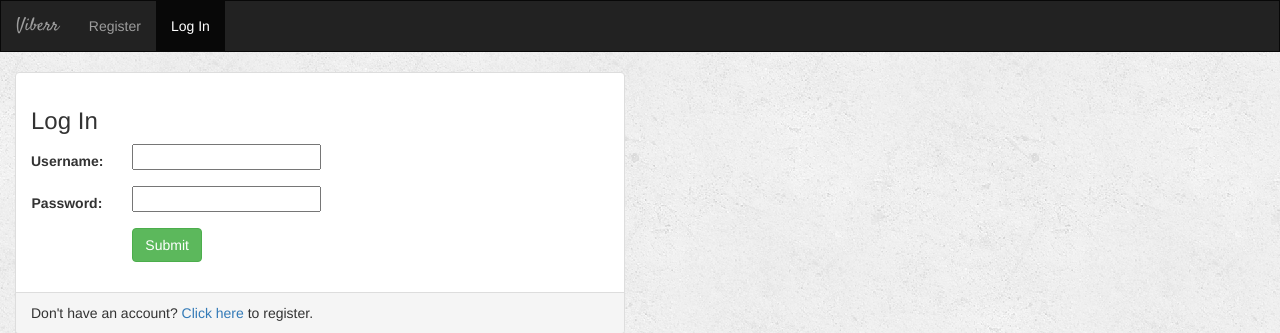
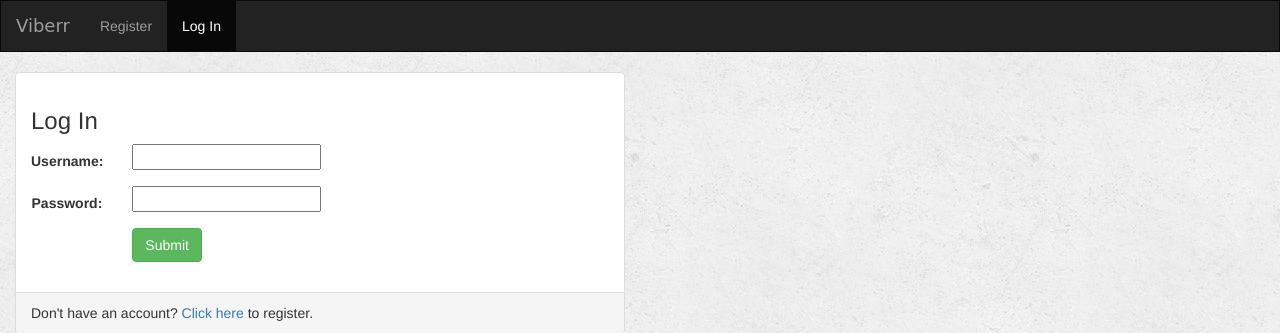
Before and after one commit to Harish321/Mahimusic-old, a Django app: page / in a window 1280 px wide. Shown: the top 333 px of the page. Run offline with Django 3.2, Linux system fonts and the light colour scheme; some libraries are stand-ins or nearby versions; some web fonts are replaced.

Commit message:
offline fonts

```diff
--- /dev/null
+++ b/music/static/music/fonts.css
@@ -0,0 +1,8 @@
+/* latin */
+@font-face {
+  font-family: 'Satisfy';
+  font-style: normal;
+  font-weight: 400;
+  src: local('Satisfy Regular'), local('Satisfy-Regular'), url(https://fonts.gstatic.com/s/satisfy/v8/2OzALGYfHwQjkPYWELy-cw.woff2) format('woff2');
+  unicode-range: U+0000-00FF, U+0131, U+0152-0153, U+02C6, U+02DA, U+02DC, U+2000-206F, U+2074, U+20AC, U+2212, U+2215;
+}
--- a/music/templates/music/base.html
+++ b/music/templates/music/base.html
@@ -6,7 +6,7 @@
     {% load staticfiles %}
     <link rel="shortcut icon" type="image/png" href="{%  static 'favicon.ico' %}"/>
     <link rel="stylesheet" href="https://maxcdn.bootstrapcdn.com/bootstrap/3.3.6/css/bootstrap.min.css">
-    <link href='https://fonts.googleapis.com/css?family=Satisfy' rel='stylesheet' type='text/css'>
+    <link href="{% static 'music/fonts.css' %}" rel='stylesheet' type='text/css'>
     <link rel="stylesheet" type="text/css" href="{% static 'music/style.css' %}"/>
     <script src="https://ajax.googleapis.com/ajax/libs/jquery/1.12.0/jquery.min.js"></script>
     <script src="http://maxcdn.bootstrapcdn.com/bootstrap/3.3.6/js/bootstrap.min.js"></script>
--- a/music/templates/music/base_visitor.html
+++ b/music/templates/music/base_visitor.html
@@ -6,7 +6,7 @@
     {% load staticfiles %}
     <link rel="shortcut icon" type="image/png" href="{%  static 'favicon.ico' %}"/>
     <link rel="stylesheet" href="https://maxcdn.bootstrapcdn.com/bootstrap/3.3.6/css/bootstrap.min.css">
-    <link href='https://fonts.googleapis.com/css?family=Satisfy' rel='stylesheet' type='text/css'>
+    <link href="{% static 'music/fonts.css' %}" rel='stylesheet' type='text/css'>
     <link rel="stylesheet" type="text/css" href="{% static 'music/style.css' %}"/>
     <script src="https://ajax.googleapis.com/ajax/libs/jquery/1.12.0/jquery.min.js"></script>
     <script src="http://maxcdn.bootstrapcdn.com/bootstrap/3.3.6/js/bootstrap.min.js"></script>
```
